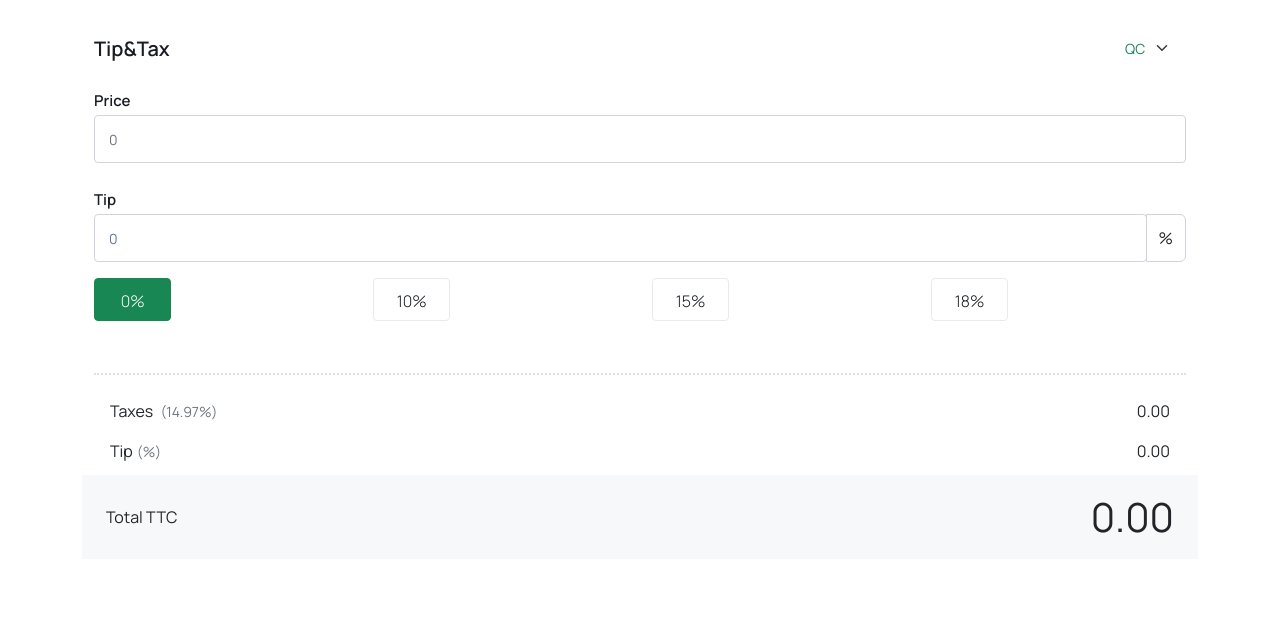
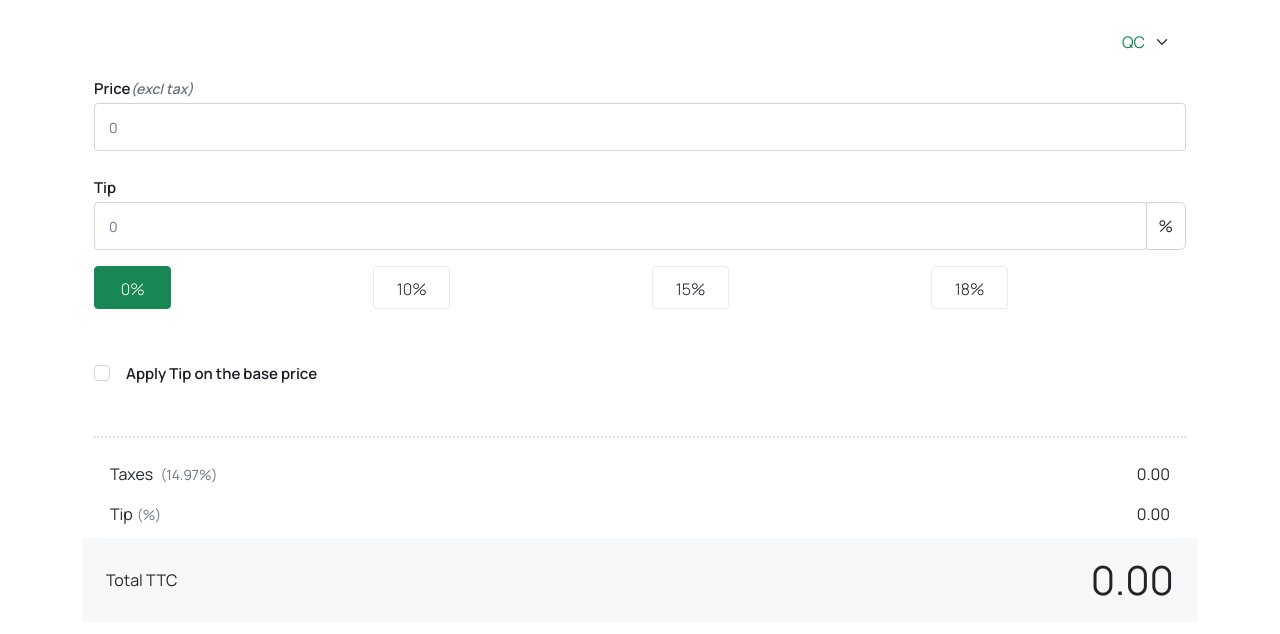
Before and after one commit to cfenoh/calculator, a React (Vite) app: page / in a window 1280 px wide. Shown: the top 634 px of the page. Built offline with nearby package versions, Linux system fonts and the light colour scheme.

Commit message:
Add possibility to calculate base on the base price

```diff
--- a/src/App.css
+++ b/src/App.css
@@ -6,8 +6,7 @@
 body {
   font-family: "Manrope", sans-serif;
 }
-/*input not radio*/
-input:not([type="radio"]){
+.form-base-input{
   border: 1px solid #d0d5dd !important;
   border-radius: 4px !important;
   padding: 10px 8px 10px 14px !important;
@@ -16,16 +15,14 @@ input:not([type="radio"]){
   line-height: 19px !important;
   height: 48px;
 }
-select {
+.input-checkbox{
   border: 1px solid #d0d5dd !important;
   border-radius: 4px !important;
-  /*color: #64748b !important;*/
-  font-size: 14px !important;
-  line-height: 19px !important;
-  height: 48px;
+  width: 16px;
+  height: 16px;
 }
-.card {
-  padding: 2em;
+.input-checkbox:checked{
+  background: #047857;
 }
 
 label {
@@ -64,6 +61,3 @@ label {
 .fs-0 {
   font-size: 14px;
 }
-.read-the-docs {
-  color: #888;
-}
--- a/src/Form.tsx
+++ b/src/Form.tsx
@@ -14,17 +14,23 @@ import {
 } from "reactstrap";
 import { useTotalPrice } from "./useTotalPrice";
 import { TAX_BY_PROVINCES } from "./taxByProvinces";
-import { useFormTotal } from "./useFormTotal";
+import { useTipForm } from "./useTipForm";
 import { TIPS } from "./tips.const";
 import ProvinceSelector from "./components/ProvinceSelector/ProvinceSelector";
 
 export default function Form() {
-  const [{ price, provinceId, tips }, handleChange] = useFormTotal();
+  const [{ price, provinceId, tips, shouldApplyTipOnBasePrice }, handleChange] =
+    useTipForm();
   const {
     total,
     tips: computedTips,
-    taxes,
-  } = useTotalPrice({ basePrice: price, provinceId, tipsPercentage: tips });
+    tax,
+  } = useTotalPrice({
+    basePrice: price,
+    provinceId,
+    tipRate: tips,
+    shouldApplyTipOnBasePrice,
+  });
 
   return (
     <Container className={"p-4"}>
@@ -42,9 +48,7 @@ export default function Form() {
               fontWeight: 600,
               lineHeight: "27px",
             }}
-          >
-            Tip&Tax
-          </h1>
+          ></h1>
           <ProvinceSelector
             onChange={handleChange}
             provinces={TAX_BY_PROVINCES}
@@ -54,16 +58,23 @@ export default function Form() {
 
       <FormStrap>
         <FormGroup className={"mb-4 mt-3"}>
-          <Label for="price">Price</Label>
+          <Label for="price">
+            Price
+            <span className={"fs-0 text-muted ms-0 fst-italic"}>
+              (excl tax)
+            </span>
+          </Label>
           <Input
             value={price}
             placeholder={"0"}
             name={"price"}
+            id={"price"}
             onKeyDown={(e) =>
               ["e", "E", "+", "-"].includes(e.key) && e.preventDefault()
             }
             onChange={handleChange}
             type={"number"}
+            className={"form-base-input"}
           />
         </FormGroup>
 
@@ -74,11 +85,13 @@ export default function Form() {
               <Input
                 value={tips || 0}
                 name={"tips"}
+                id={"tips"}
                 onKeyDown={(e) =>
                   ["e", "E", "+", "-"].includes(e.key) && e.preventDefault()
                 }
                 onChange={handleChange}
                 type={"text"}
+                className={"form-base-input"}
               />
               <InputGroupText>%</InputGroupText>
             </InputGroup>
@@ -108,16 +121,27 @@ export default function Form() {
             })}
           </Row>
         </FormGroup>
+        <FormGroup check className={"mt-5"}>
+          <Input
+            type="checkbox"
+            id={"shouldApplyTipOnBasePrice"}
+            name={"shouldApplyTipOnBasePrice"}
+            className={"input-checkbox me-3"}
+            onChange={handleChange}
+            checked={shouldApplyTipOnBasePrice}
+          />
+          <Label check for={"shouldApplyTipOnBasePrice"}>
+            Apply Tip on the base price
+          </Label>
+        </FormGroup>
       </FormStrap>
       <ListGroup flush className={"mt-5 border-dotted pt-3 fw-normal"}>
         <ListGroupItem className={"border-0 d-flex justify-content-between"}>
           <span>
             Taxes{" "}
-            <span className={"fs-0 text-muted ms-1"}>
-              ({taxes.percentage}%)
-            </span>
+            <span className={"fs-0 text-muted ms-1"}>({tax.percentage}%)</span>
           </span>
-          <span className={"fs-6"}>{taxes.amount}</span>
+          <span className={"fs-6"}>{tax.amount}</span>
         </ListGroupItem>
         <ListGroupItem className={"border-0 d-flex justify-content-between"}>
           <span>
--- a/src/useFormTotal.ts
+++ b/src/useTipForm.ts
@@ -4,9 +4,10 @@ export type TotalFormFields = {
   price: number | string;
   provinceId: number;
   tips: number | string;
+  shouldApplyTipOnBasePrice: boolean;
 };
 
-export const useFormTotal = (): [
+export const useTipForm = (): [
   TotalFormFields,
   (event: React.ChangeEvent<HTMLInputElement>) => void
 ] => {
@@ -14,6 +15,7 @@ export const useFormTotal = (): [
     price: "",
     provinceId: 1,
     tips: "",
+    shouldApplyTipOnBasePrice: false,
   });
 
   return [fields, handleChange];
@@ -23,11 +25,13 @@ function useForm<T>(initialFields: T) {
   const [fields, setFields] = useState(initialFields);
 
   const handleChange = React.useCallback(
-    ({ target }: React.ChangeEvent<HTMLInputElement>) =>
+    ({ target }: React.ChangeEvent<HTMLInputElement>) => {
       setFields((prevFields) => ({
         ...prevFields,
-        [target.name]: Number(target.value),
-      })),
+        [target.name]:
+          target.type === "checkbox" ? target.checked : Number(target.value),
+      }));
+    },
     []
   );
 
@@ -37,3 +41,5 @@ function useForm<T>(initialFields: T) {
 
   return { fields, handleChange, reset };
 }
+
+const _convertToBoolean = (value: string): boolean => value === "on";
--- a/src/useTotalPrice.ts
+++ b/src/useTotalPrice.ts
@@ -1,14 +1,9 @@
 import React from "react";
 import { TAX_BY_PROVINCES } from "./taxByProvinces";
-type PriceMembers = {
-  basePrice: number | string;
-  provinceId: number;
-  tipsPercentage: number;
-};
 
 type PriceDetails = {
   total: string;
-  taxes: {
+  tax: {
     percentage: string;
     amount: string;
   };
@@ -17,11 +12,17 @@ type PriceDetails = {
 export const useTotalPrice = ({
   basePrice,
   provinceId,
-  tipsPercentage,
-}: PriceMembers): PriceDetails => {
+  tipRate,
+  shouldApplyTipOnBasePrice,
+}: {
+  basePrice: number | string;
+  provinceId: number;
+  tipRate: number | string;
+  shouldApplyTipOnBasePrice: boolean;
+}): PriceDetails => {
   const [priceDetails, setPriceDetails] = React.useState<PriceDetails>({
     total: "0",
-    taxes: {
+    tax: {
       percentage: "0",
       amount: "0",
     },
@@ -35,22 +36,25 @@ export const useTotalPrice = ({
       );
       return !foundTax ? 1 : foundTax.value;
     }
-    const parsedPrice = Number(basePrice) || 0;
+    const priceTaxEcluded = Number(basePrice) || 0;
     const taxRate = getTaxRate(provinceId);
-    const taxAmount = parsedPrice * taxRate;
-    const intermediateTotal = parsedPrice + taxAmount;
-    const tips = intermediateTotal * (Number(tipsPercentage) / 100);
+    const tax = priceTaxEcluded * taxRate;
+    const totalTaxIncludedBeforeTip = priceTaxEcluded + tax;
+    const tipInFraction = Number(tipRate) / 100;
+    const tip = shouldApplyTipOnBasePrice
+      ? priceTaxEcluded * tipInFraction
+      : totalTaxIncludedBeforeTip * tipInFraction;
+    const total = (tax + tip + priceTaxEcluded).toFixed(2);
 
-    const total = (taxAmount + tips + parsedPrice).toFixed(2);
     setPriceDetails({
       total,
-      taxes: {
-        amount: taxAmount.toFixed(2),
+      tax: {
+        amount: tax.toFixed(2),
         percentage: (taxRate * 100).toFixed(2),
       },
-      tips: tips.toFixed(2),
+      tips: tip.toFixed(2),
     });
-  }, [basePrice, provinceId, tipsPercentage]);
+  }, [basePrice, provinceId, tipRate, shouldApplyTipOnBasePrice]);
 
   return priceDetails;
 };
```
